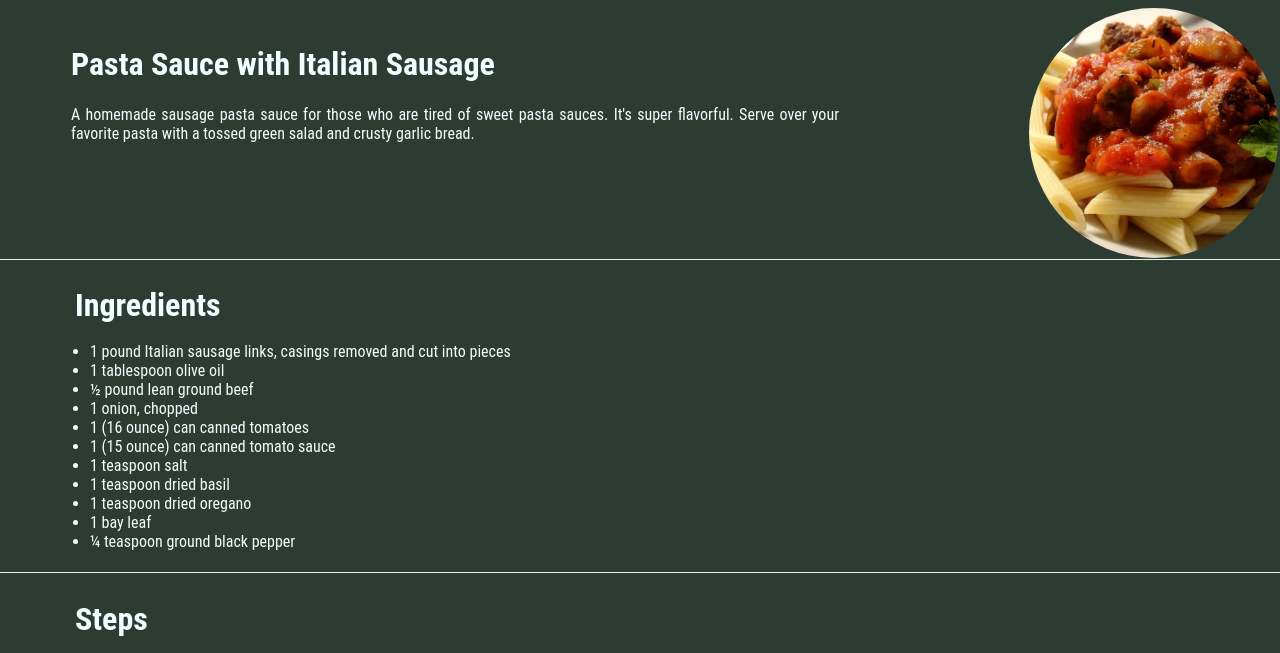
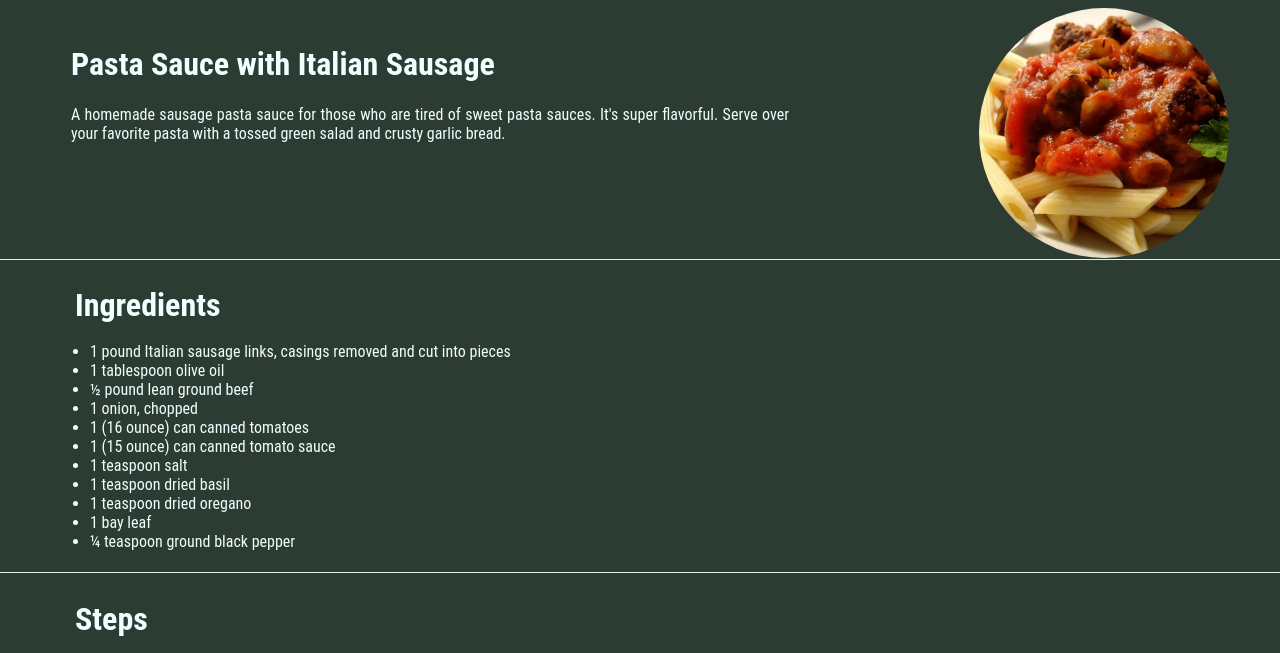
Before and after one commit to FelixBruguera/odin-recipes, a plain HTML site: page recipes/pasta.html in a window 1280 px wide. Shown: the part 123-776 px from the top of the page. Drawn offline with Linux system fonts and the light colour scheme.

Commit message:
resized the recipe pages images

```diff
--- a/styles.css
+++ b/styles.css
@@ -59,7 +59,9 @@
 .header-img {
     align-items: center;
     margin-top: 10px;
-    border-radius: 280px;
+    border-radius: 50%;
+    max-width: 20%;
+    margin-right: 50px;
 }
 .body-card {
     display:flex;
```
